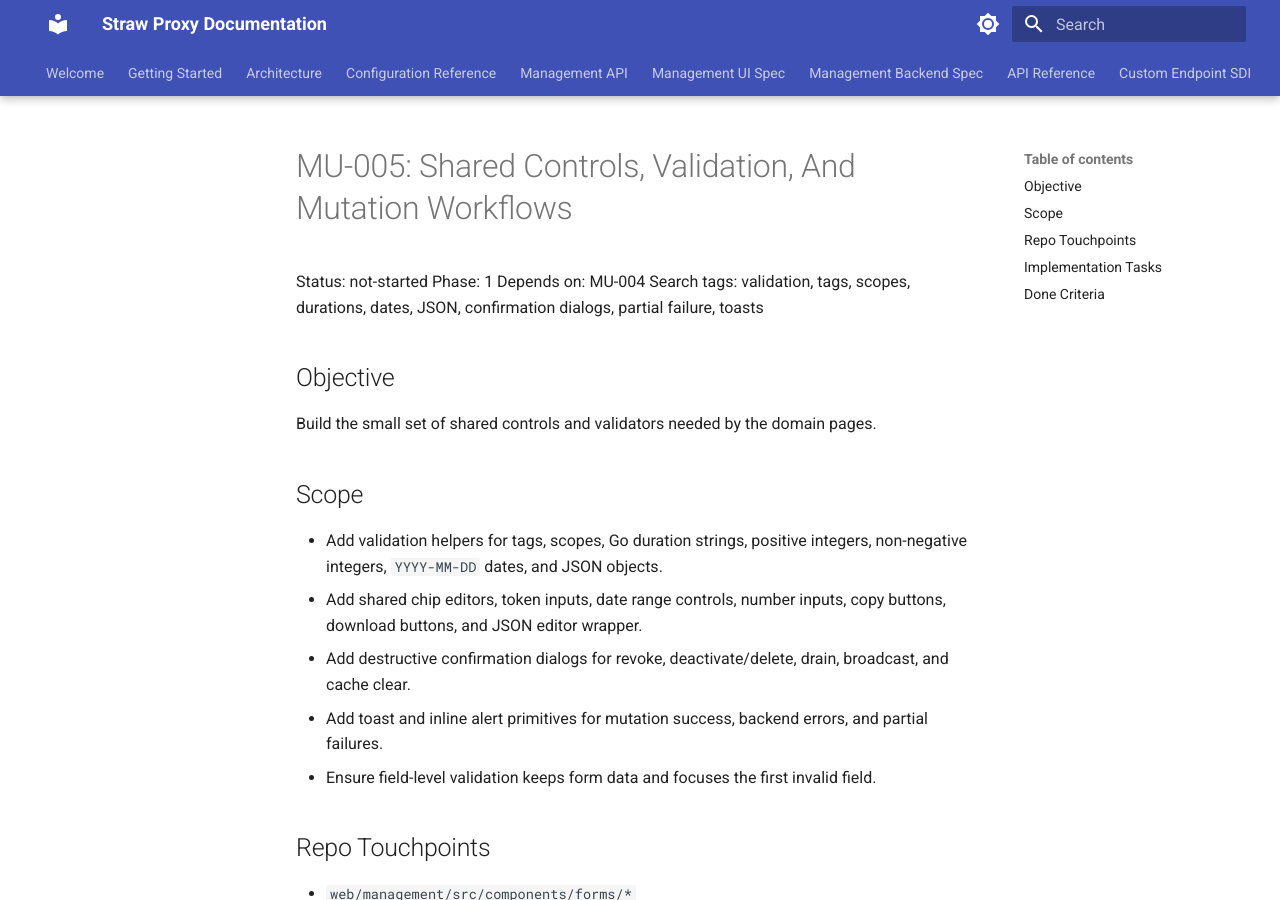
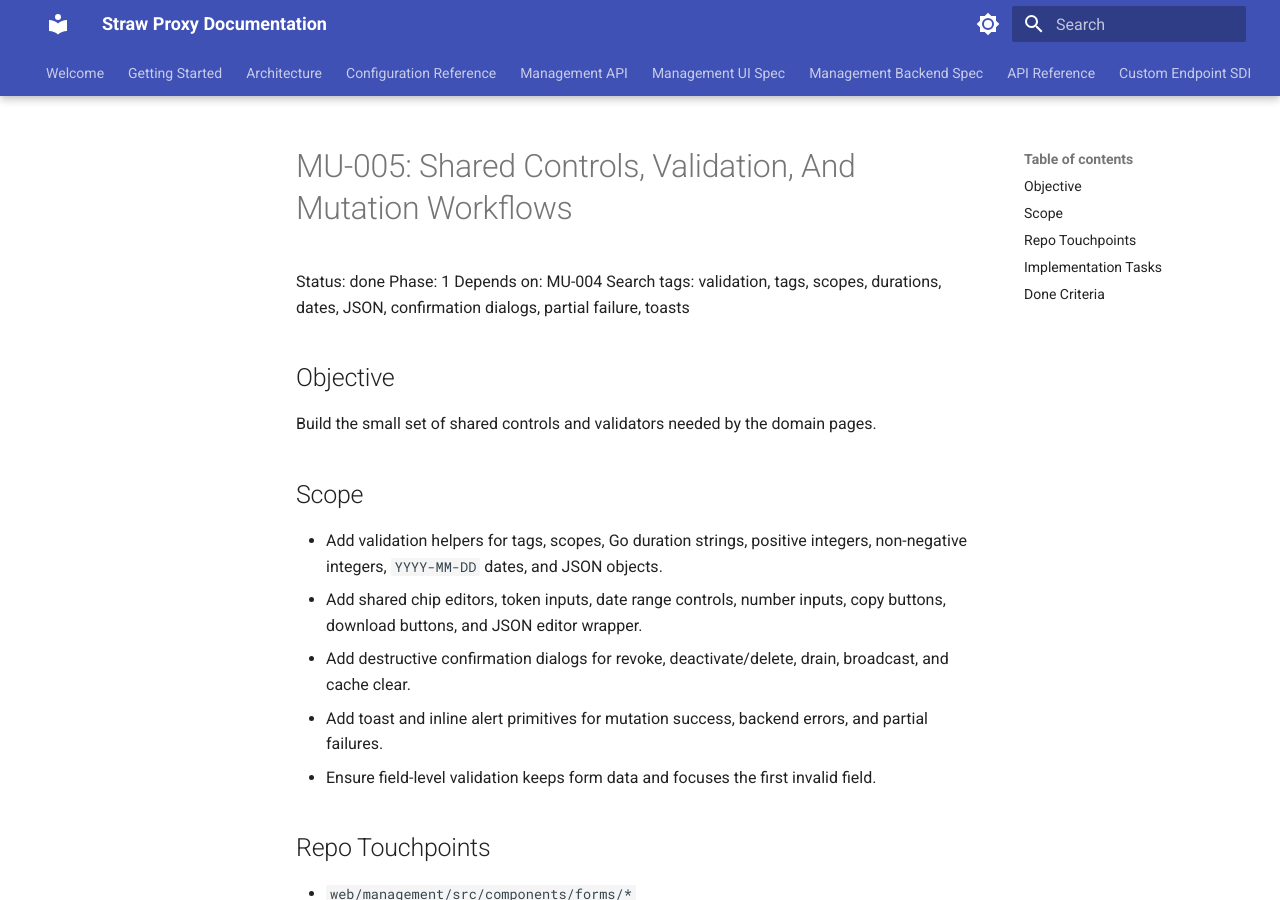
Before and after one commit to beremaran/straw-oss, an MkDocs documentation site: the page built from docs/management-ui-tasks/tasks/MU-005-shared-controls-validation.md, in a window 1280 px wide and 900 px high. Built offline with MkDocs 1.6.1 and Material for MkDocs 9.7.7, drawn with Linux system fonts in a browser that asks for light colours.

Commit message:
docs: mark MU-005 task as completed

```diff
--- a/docs/management-ui-tasks/tasks/MU-005-shared-controls-validation.md
+++ b/docs/management-ui-tasks/tasks/MU-005-shared-controls-validation.md
@@ -1,6 +1,6 @@
 # MU-005: Shared Controls, Validation, And Mutation Workflows
 
-Status: not-started
+Status: done
 Phase: 1
 Depends on: MU-004
 Search tags: validation, tags, scopes, durations, dates, JSON, confirmation dialogs, partial failure, toasts
```
Also changed, not shown: docs/management-ui-tasks/index.md (+1 -1 lines), docs/management-ui-tasks/tracker.md (+1 -1 lines).
